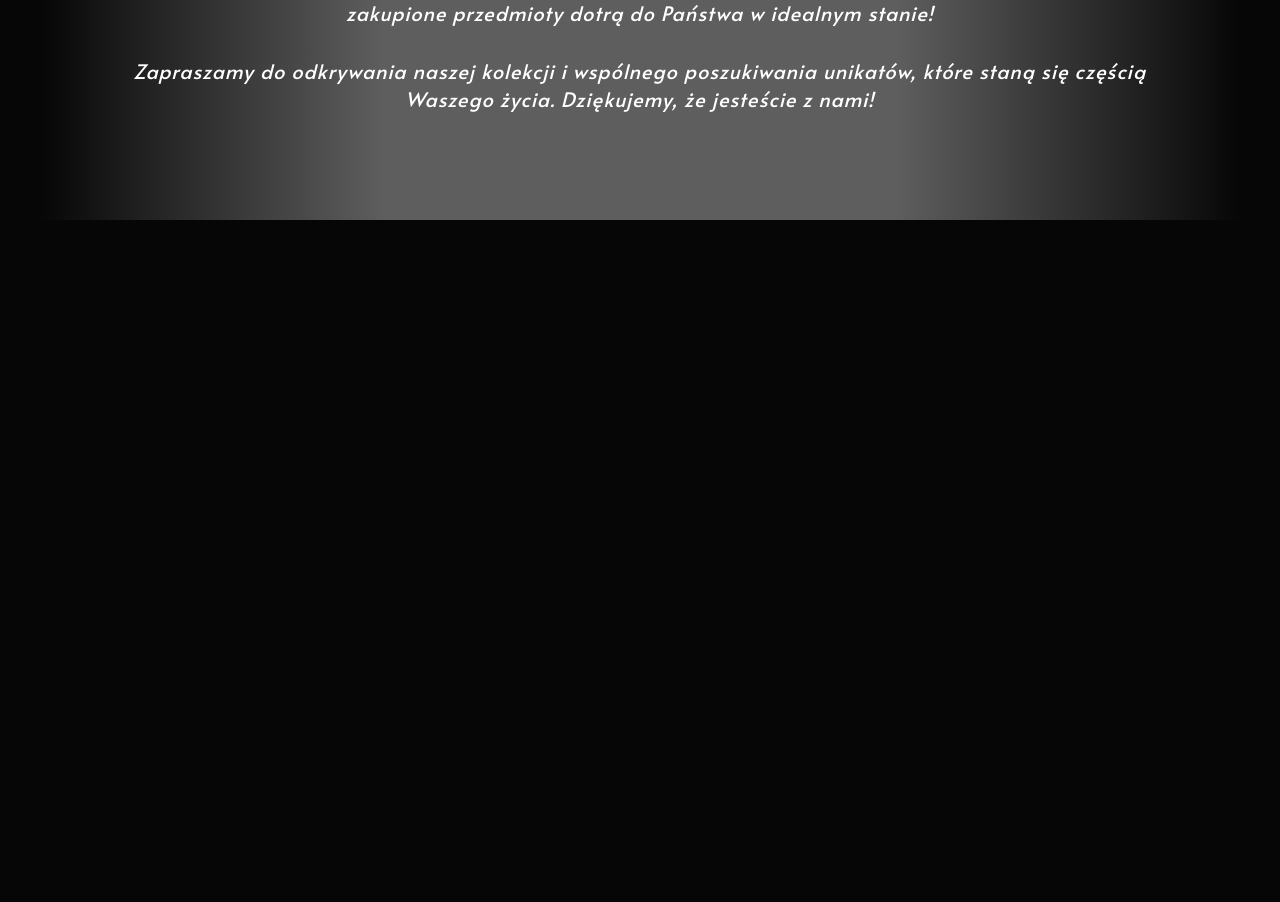
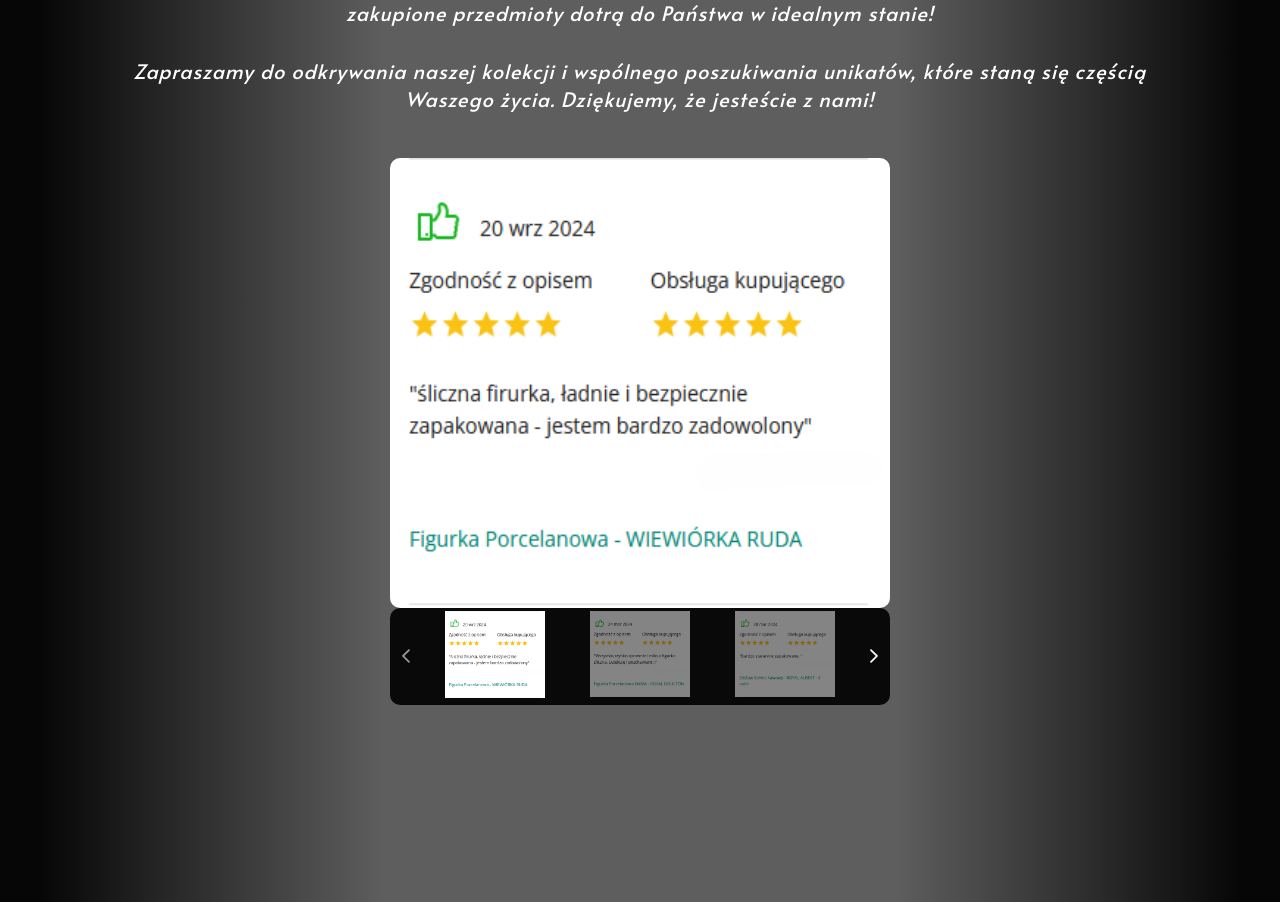
Before and after one commit to jkbednarczyk/subc, a React (Create React App) app: page /aboutUs in a window 1280 px wide. Shown: the part 460-1362 px from the top of the page. Before the commit the page ends 800 px from the top, so only its background shows below. Built offline with nearby package versions, Linux system fonts and the light colour scheme; a web font is replaced by a local one.

Commit message:
SUBC-0018 Add Galleria with comments

```diff
--- a/src/components/aboutUs/AboutUsPage.component.tsx
+++ b/src/components/aboutUs/AboutUsPage.component.tsx
@@ -1,7 +1,39 @@
 import './AboutUsPage.css';
 import { translate } from '../../lang/utils/TranslationUtils';
+import {Galleria, GalleriaResponsiveOptions} from 'primereact/galleria';
+import { useState, useEffect } from 'react';
+import { PhotoService } from './PhotoService.service';
+import {Button} from 'primereact/button';
 
 export const AboutUsPage = () => {
+    const [images, setImages] = useState([]);
+    const responsiveOptions: GalleriaResponsiveOptions[] = [
+        {
+            breakpoint: '991px',
+            numVisible: 4
+        },
+        {
+            breakpoint: '767px',
+            numVisible: 3
+        },
+        {
+            breakpoint: '575px',
+            numVisible: 1
+        }
+    ];
+
+    useEffect(() => {
+        PhotoService.getImages().then((data: any) => setImages(data));
+    }, []);
+
+    const itemTemplate = (item: any) => {
+        return <img src={item.itemImageSrc} alt={item.alt} style={{ width: '100%' }} />
+    }
+
+    const thumbnailTemplate = (item: any) => {
+        return <img src={item.thumbnailImageSrc} alt={item.alt} />
+    }
+
     return <>
         <section className="about_us">
             <div className="about_us_content">
@@ -10,6 +42,10 @@ export const AboutUsPage = () => {
                 <p>{translate("ABOUT_US_PAGE.APPROACH")}</p>
                 <p>{translate("ABOUT_US_PAGE.INVITATION")}</p>
             </div>
+            <div className="about_us_comments">
+            <Galleria value={images} responsiveOptions={responsiveOptions} numVisible={3}
+                item={itemTemplate} thumbnail={thumbnailTemplate} />
+        </div>
         </section>
     </>
 }
--- a/src/components/aboutUs/AboutUsPage.css
+++ b/src/components/aboutUs/AboutUsPage.css
@@ -2,7 +2,7 @@
     display: flex;
     flex-direction: column;
     width: 100%;
-    height: 600px;
+    height: 1500px;
     margin: 0 auto;
     max-width: 1300px;
     color: var(--body-color);
@@ -24,6 +24,29 @@
     text-align: center;
 }
 
+.about_us_comments {
+    max-width: 500px;
+    align-self: center;
+    padding-top: 30px;
+
+
+    .p-galleria-item-container img {
+        width: 450px;
+        height: 450px;
+        border-radius: 10px;
+    }
+
+    .p-galleria-thumbnail-container {
+        max-height: 150px;
+        border-radius: 10px;
+    }
+
+    .p-galleria-thumbnail-item img {
+        max-width: 100px;
+        max-height: 100px;
+    }
+}
+
 @media (max-width: 768px) {
     .about_us {
         height: 1400px;
--- /dev/null
+++ b/src/components/aboutUs/PhotoService.service.ts
@@ -0,0 +1,34 @@
+import Comment1 from '../../assets/images/comment1.png';
+import Comment2 from '../../assets/images/comment2.png';
+import Comment3 from '../../assets/images/comment3.png';
+import Comment4 from '../../assets/images/comment4.png';
+import Comment5 from '../../assets/images/comment5.png';
+import Comment6 from '../../assets/images/comment6.png';
+
+// services/PhotoService.ts
+export interface Image {
+    itemImageSrc: string;
+    thumbnailImageSrc: string;
+    alt: string;
+    title: string;
+}
+
+export class PhotoService {
+    // A mock async function to simulate fetching images from an API
+    static async getImages(): Promise<Image[]> {
+        // This is where you'd fetch data from an API
+        // Here, we're just mocking the response
+        return new Promise((resolve) => {
+            setTimeout(() => {
+                resolve([
+                    { itemImageSrc: Comment1, thumbnailImageSrc: Comment1, alt: "Deacroption for number 1", title: "Photo 1" },
+                    { itemImageSrc: Comment2, thumbnailImageSrc: Comment2, alt: "Deacroption for number 2", title: "Photo 2" },
+                    { itemImageSrc: Comment3, thumbnailImageSrc: Comment3, alt: "Deacroption for number 3", title: "Photo 3" },
+                    { itemImageSrc: Comment4, thumbnailImageSrc: Comment4, alt: "Deacroption for number 4", title: "Photo 4" },
+                    { itemImageSrc: Comment5, thumbnailImageSrc: Comment5, alt: "Deacroption for number 5", title: "Photo 5" },
+                    { itemImageSrc: Comment6, thumbnailImageSrc: Comment6, alt: "Deacroption for number 6", title: "Photo 6" }
+                ]);
+            }, 1000);
+        });
+    }
+}
```
